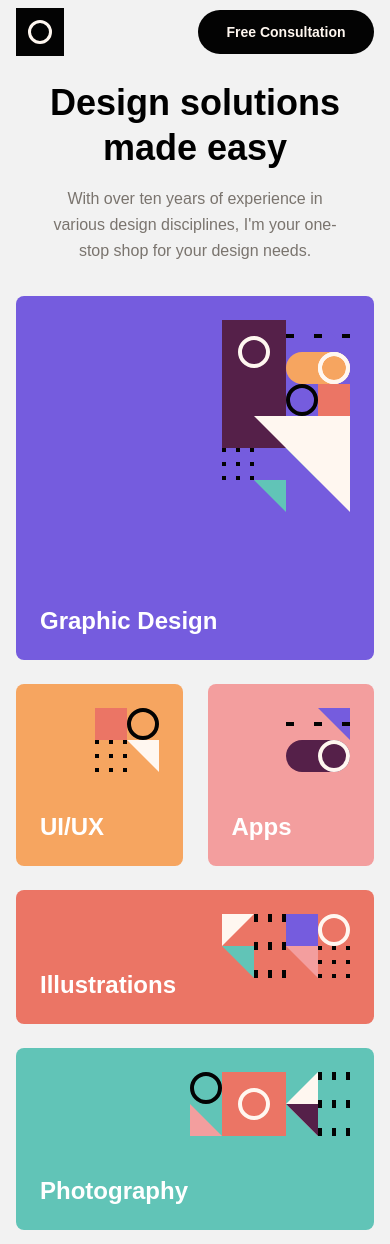
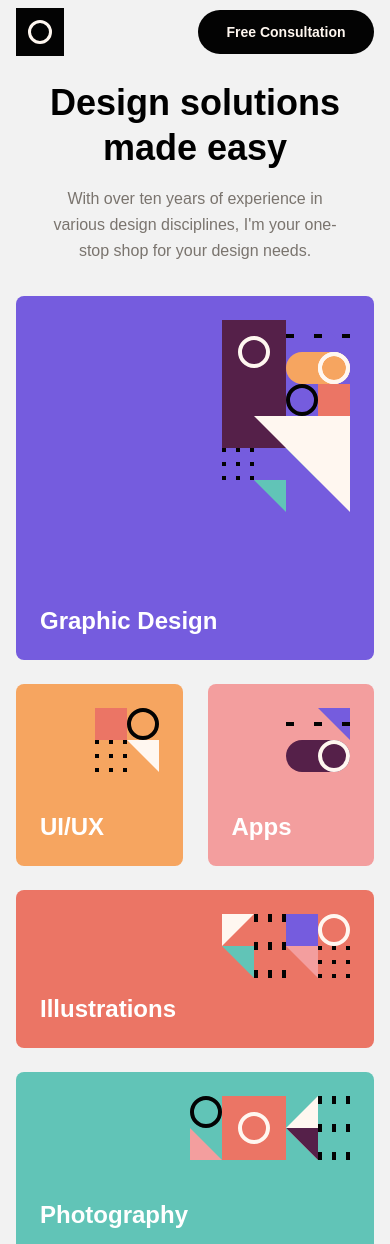
Before and after one commit to mdashfaque-mamdu-au17/single-page-design-portfolio, a React (Create React App) app: page / in a window 390 px wide. Shown: the top 1244 px of the page. Built offline with nearby package versions, Linux system fonts and the light colour scheme.

Commit message:
minor changes

```diff
--- a/src/components/SkillsSection.js
+++ b/src/components/SkillsSection.js
@@ -47,7 +47,7 @@ function SkillsSection() {
               <SkillBox imageSrc={Apps} content="Apps" styles="bg-theme-pink" />
             </div>
           </div>
-          <div className="h-[158px] pt-6 sm:pt-0">
+          <div className="h-[158px] mt-6 sm:mt-0">
             <SkillBox
               imageSrc={Illustrations}
               content="Illustrations"
```
